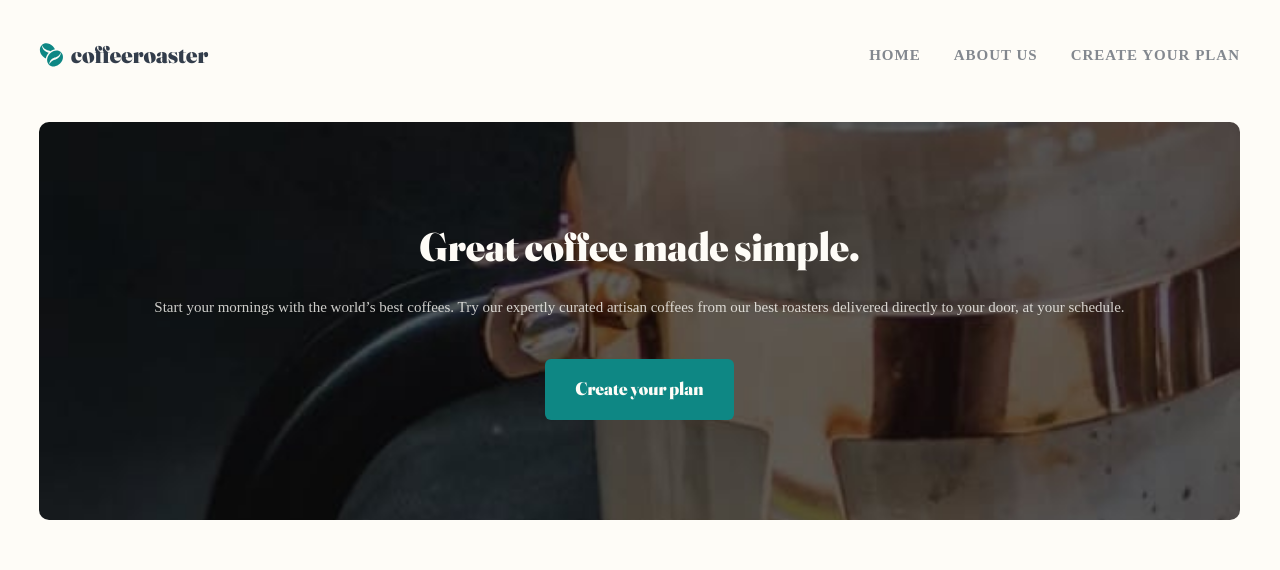
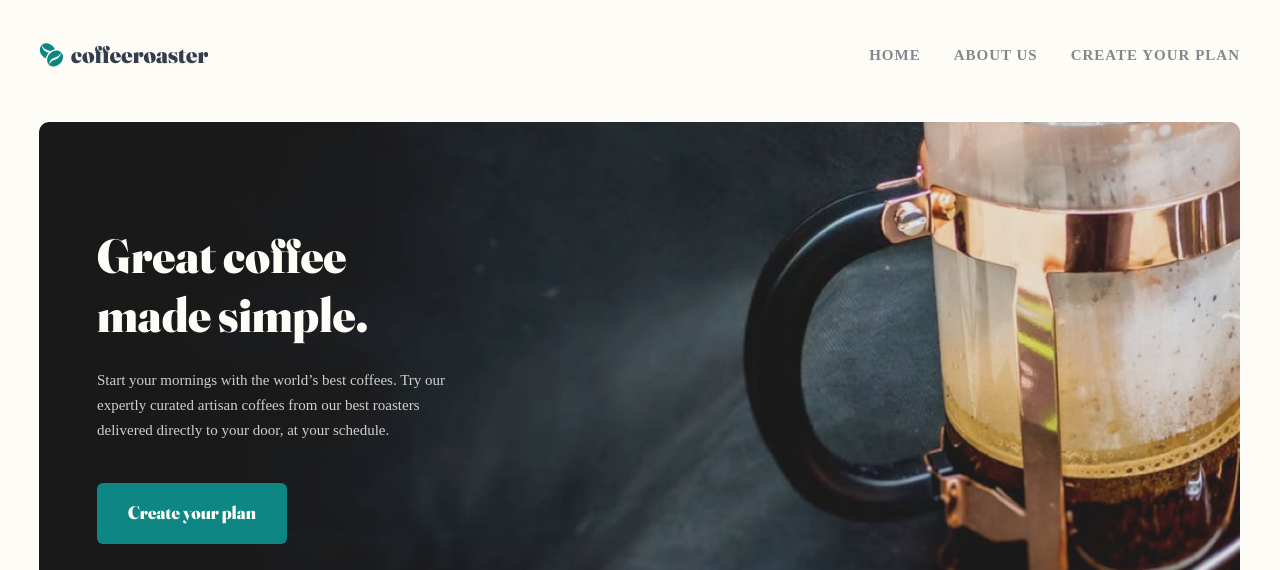
Before and after one commit to Oleksandr-Berd/coffeeroastersfixed, a React (Create React App) app: page / in a window 1280 px wide. Shown: the top 570 px of the page. Built offline with nearby package versions, Linux system fonts and the light colour scheme.

Commit message:
hero tablet is done

```diff
--- a/src/components/Hero/Hero.tsx
+++ b/src/components/Hero/Hero.tsx
@@ -2,11 +2,16 @@
 import * as SC from "./HeroStyled";
 
 import heroBgMob from "../../assets/img/home/mobile/image-hero-coffeepress.jpg";
+import heroBgTab from '../../assets/img/home/tablet/image-hero-coffeepress.jpg'
 import PlanLink from "../../ui/PlanLink/PlanLink";
+import { useMediaQuery } from "usehooks-ts";
 
 const Hero: React.FC = () => {
+
+const isTablet = useMediaQuery("(min-width:768px)")
+
   return (
-    <SC.HeroCon bg={heroBgMob}>
+    <SC.HeroCon bg={isTablet ? heroBgTab : heroBgMob}>
       <SC.Title>Great coffee made simple.</SC.Title>
       <SC.Body>
         Start your mornings with the world’s best coffees. Try our expertly
--- a/src/components/Hero/HeroStyled.ts
+++ b/src/components/Hero/HeroStyled.ts
@@ -3,7 +3,7 @@ import { NavLink } from "react-router-dom";
 
 type StyleProp = {
   bg: string;
-}
+};
 
 export const HeroCon = styled.div<StyleProp>`
   padding-top: 100px;
@@ -15,11 +15,21 @@ margin-bottom: 120px;
 
   text-align: center;
 
-background-image: url(${props => props.bg});
+  background-image: url(${(props) => props.bg});
   background-size: cover;
 
   border-radius: 10px;
-`
+
+  @media (min-width: 768px) {
+    padding-top: 104px;
+    padding-bottom: 104px;
+    padding-left: 58px;
+
+    margin-bottom: 144px;
+
+    text-align: left;
+  }
+`;
 
 export const Title = styled.h1`
   margin-bottom: 24px;
@@ -27,17 +37,29 @@ margin-bottom: 24px;
   font-family: "Frau";
   font-size: 40px;
   color: #fefcf7;
-`
+
+  @media (min-width: 768px) {
+    width: 300px;
+
+    font-size: 48px;
+  }
+`;
 
 export const Body = styled.p`
-margin-bottom:39px;
+  margin-bottom: 39px;
 
   font-family: "Bar";
   font-size: 15px;
   line-height: 1.67;
 
   color: rgba(254, 252, 247, 80%);
-`
+
+  @media (min-width: 768px) {
+    width: 360px;
+
+    margin-bottom: 40px;
+  }
+`;
 
 export const LinkButton = styled(NavLink)`
   padding-top: 15px;
@@ -53,4 +75,4 @@ color: #fefcf7;
   background-color: #0e8784;
 
   border-radius: 6px;
-`
+`;
--- a/src/ui/PlanLink/PlanLinkStyled.ts
+++ b/src/ui/PlanLink/PlanLinkStyled.ts
@@ -16,4 +16,7 @@ line-height: 1.67;
 color: #fefcf7;
 background-color: #0e8784;
 
-border-radius: 6px;`
+border-radius: 6px;
+
+
+`
```
Lines whose indentation alone changed are shown as unchanged.
